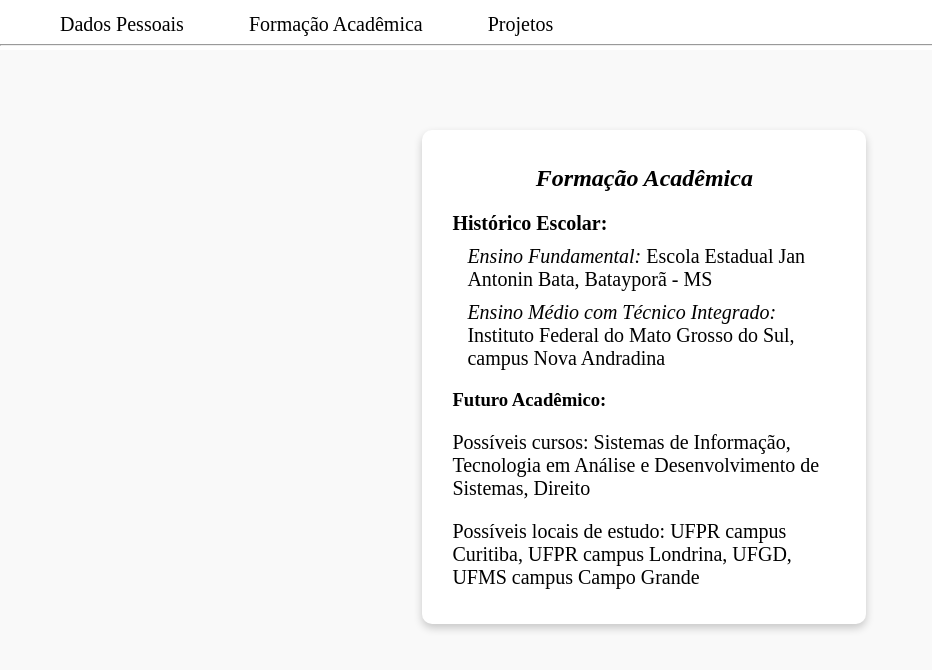
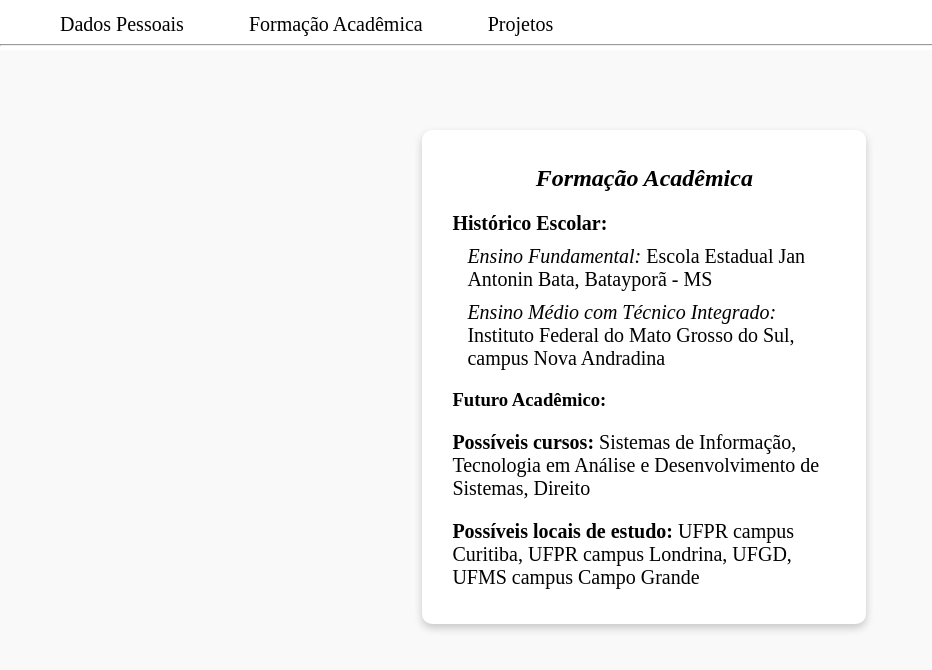
Before and after one commit to mar1anaferr0ni/projetoptas, a website: page formacao.html in a window 1280 px wide. Shown: the whole page, without its empty margins (0-932 px from the left). Drawn offline with Linux system fonts and the light colour scheme.

Commit message:
pequenas mudanças no css e html

```diff
--- a/formacao.html
+++ b/formacao.html
@@ -27,8 +27,8 @@
               <li><span>Ensino Médio com Técnico Integrado:</span> Instituto Federal do Mato Grosso do Sul, campus Nova Andradina</li>
           </ul>
           <h3> Futuro Acadêmico:</h3>
-          <p> Possíveis cursos: Sistemas de Informação, Tecnologia em Análise e Desenvolvimento de Sistemas, Direito</p>
-          <p> Possíveis locais de estudo: UFPR campus Curitiba, UFPR campus Londrina, UFGD, UFMS campus Campo Grande </p>
+          <p> <span> Possíveis cursos: </span> Sistemas de Informação, Tecnologia em Análise e Desenvolvimento de Sistemas, Direito</p>
+          <p> <span> Possíveis locais de estudo: </span> UFPR campus Curitiba, UFPR campus Londrina, UFGD, UFMS campus Campo Grande </p>
         </div>
   </section>
 </body>
```
